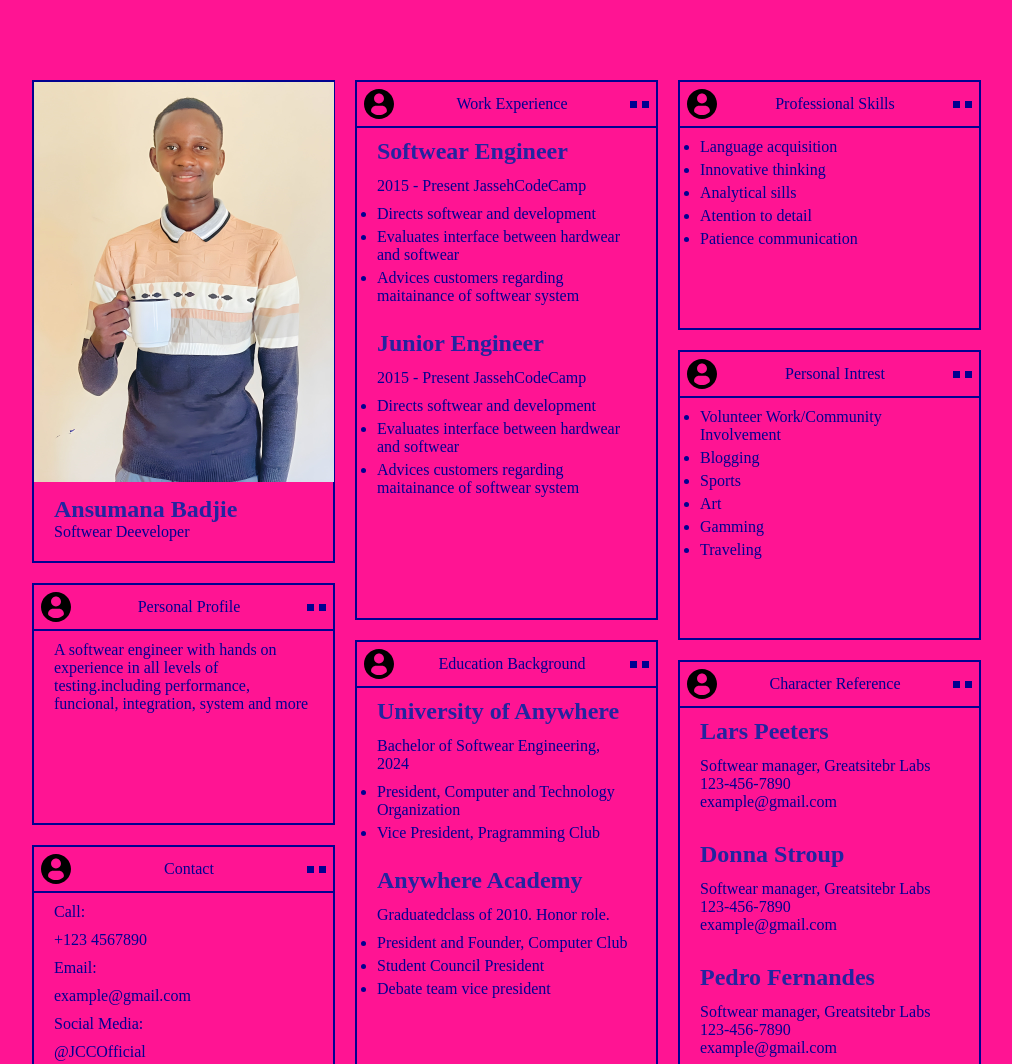
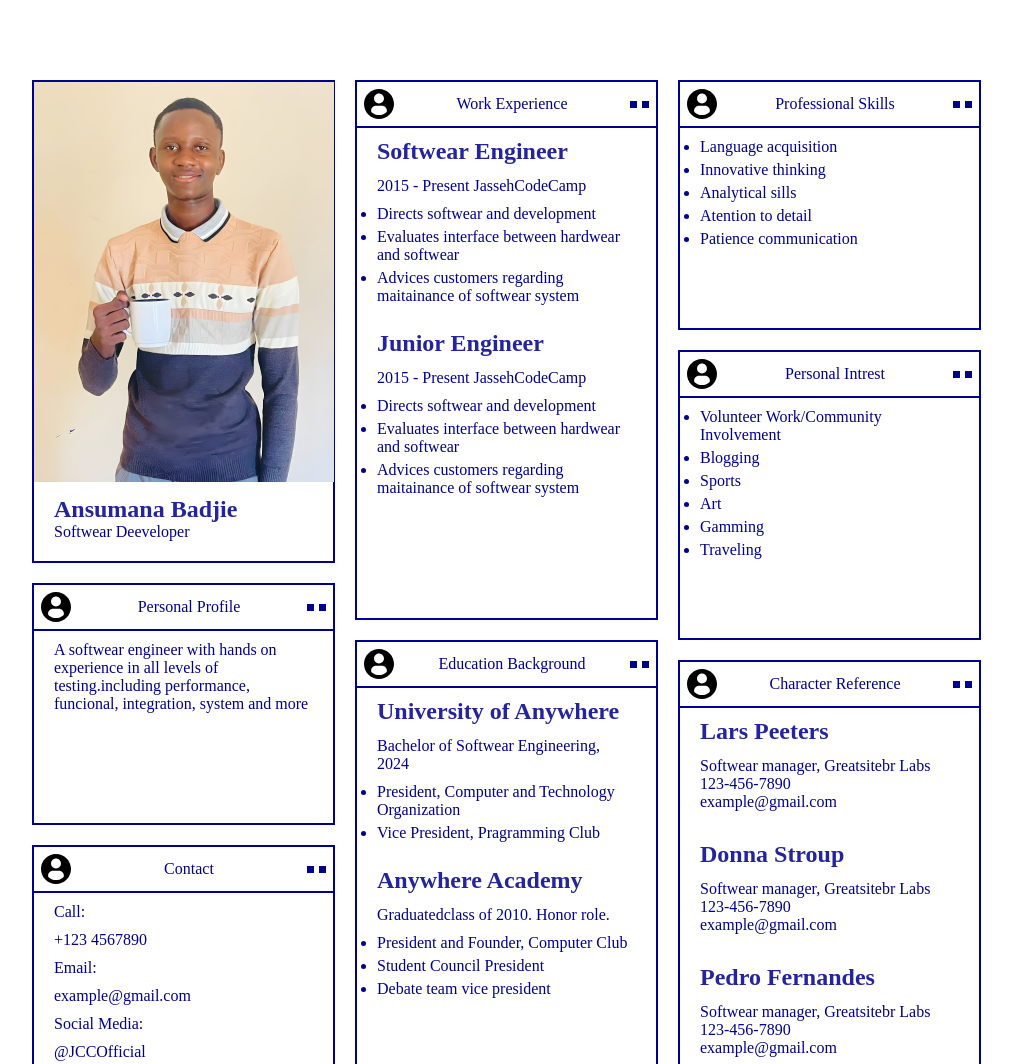
Before and after one commit to ansuofficial/jcc-resume, a plain HTML site: page index.html in a window 1280 px wide. Shown: the top 1064 px of the page, without its empty margins (158-1170 px from the left). Drawn offline with Linux system fonts and the light colour scheme.

Commit message:
changed background color from deeppink to default

```diff
--- a/style.css
+++ b/style.css
@@ -7,7 +7,7 @@
 body {
     max-width: 900px;
     margin: 80px auto;
-    background: deeppink;
+    /* background: deeppink; */
 }
 
 main {
```
